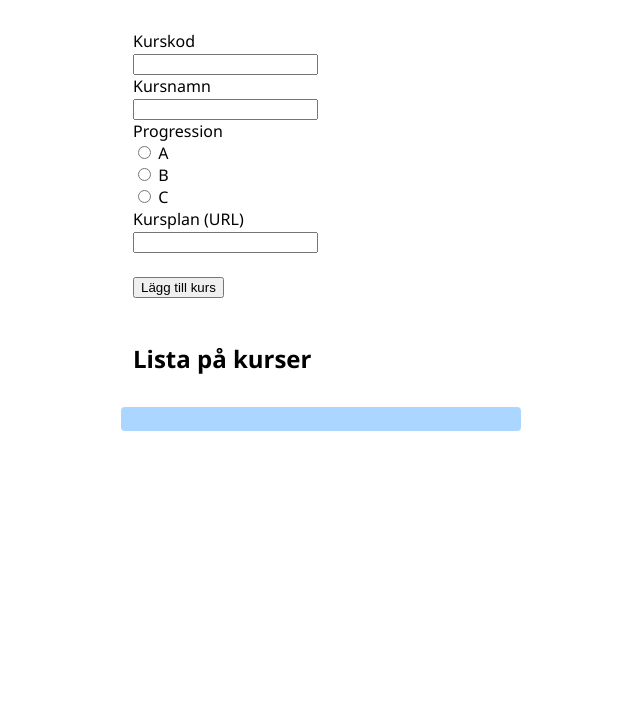
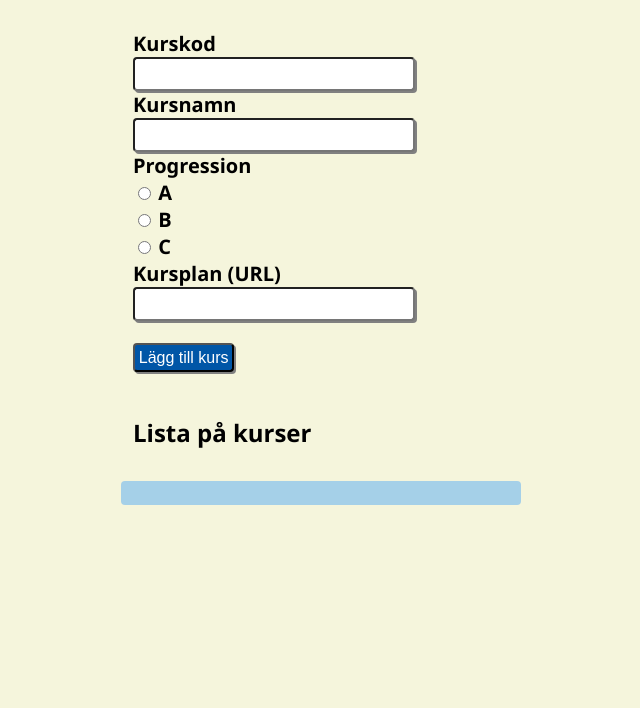
Before and after one commit to stinaRamona/moment1DT208G, a website built with Parcel: page src/index.html in a window 1280 px wide. Shown: the part 92-800 px from the top of the page, without its empty margins (319-959 px from the left). Built offline with nearby package versions, Linux system fonts and the light colour scheme.

Commit message:
Lagt till funktion för att inte lägga in dubletter av kurskod samt stylat

```diff
--- a/src/css/style.css
+++ b/src/css/style.css
@@ -2,6 +2,7 @@ body {
     max-width:400px;
     margin: 0 auto;
     font-family: 'Segoe UI', Tahoma, Geneva, Verdana, sans-serif;
+    background-color: beige;
 }
 
 #courseList{
@@ -9,8 +10,36 @@ body {
     padding:3%;
     border-radius:4px;
     margin-bottom: 5px;
+    font-size: 1.25em;
 }
 
 h1, h2, #courseForm {
     padding:3%;
 }
+
+button {
+    background-color: rgb(0, 86, 167);
+    color: white;
+    padding: 1%;
+    box-shadow: 2px 2px #808080;
+    border-radius: 4px;
+    font-size: 1em;
+}
+
+button:hover {
+    cursor: pointer;
+    background-color: rgb(0, 53, 102);
+}
+
+/*formulär*/
+#courseCode, #courseName, #courseSyllabus{
+    width:70%;
+    padding:2%;
+    box-shadow: 2px 2px #808080;
+    border-radius: 4px;
+}
+
+label{
+    font-weight: bold;
+    font-size: 1.25em;
+}
--- a/src/js/main.ts
+++ b/src/js/main.ts
@@ -57,6 +57,15 @@ function addNewCourse() {
         courses = JSON.parse(storedCourses);
     }
 
+    //kolla så att inte kurskoden redan finns
+    let isDuplicate = courses.some(course => course.code === newCourse.code);
+
+    if (isDuplicate) {
+        // Om kurskoden redan finns, visa felmeddelande och avsluta funktionen
+        alert("Kurskoden finns redan i listan!");
+        return;
+    }
+
     courses.push(newCourse);
 
     // Spara arrayen med alla kurser till local storage
@@ -112,6 +121,11 @@ function printCourse(course: courseInfo): void{
         errorMessage.innerHTML = " ";
     } else {
         errorMessage.innerHTML = "Var vänlig skriv i en giltig progression (A, B eller C)";
+    }
+
+    //Kurskoden ska vara unik
+    if(course.code === course.code){
+        errorMessage.innerHTML = "Kurskoden måste vara unik!"
     }
 
     courseInfoEl.appendChild(codeSpan);
```
Also changed, not shown: 4 other files.
